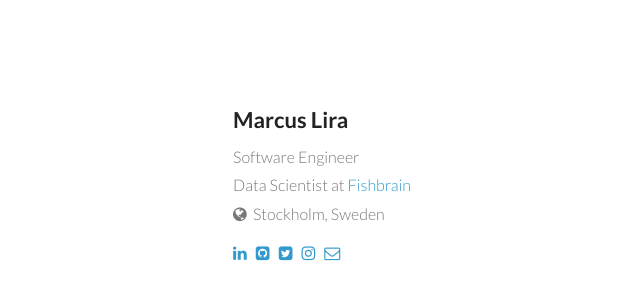
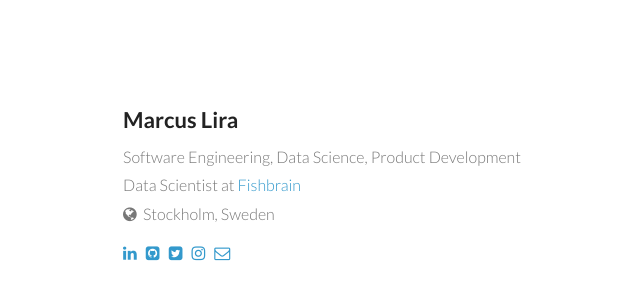
Before and after one commit to marcuslira/marcuslira.github.io, a plain HTML site: page index.html in a window 1280 px wide. Shown: the part 212-512 px from the top of the page, without its empty margins (318-958 px from the left). Drawn offline with Linux system fonts and the light colour scheme.

Commit message:
updating headline

```diff
--- a/index.html
+++ b/index.html
@@ -20,7 +20,7 @@
     <div>
       <h1>Marcus Lira</h1>
       <p>
-        Software Engineer
+        Software Engineering, Data Science, Product Development
         <br/> Data Scientist at <a href="http://www.fishbrain.com">Fishbrain</a></br>
         <i class="fa fa-globe" aria-hidden="true"></i>&nbsp;&nbsp;Stockholm, Sweden
       </p>
```
